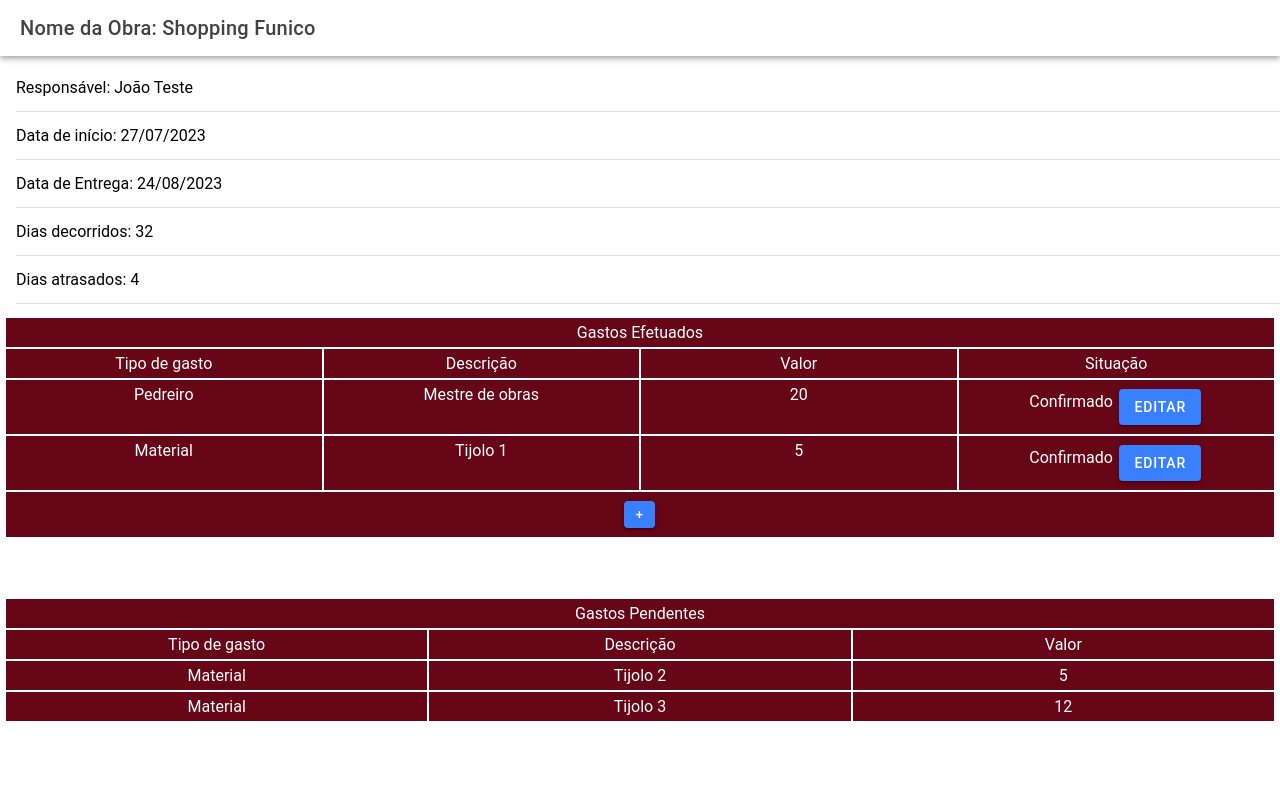
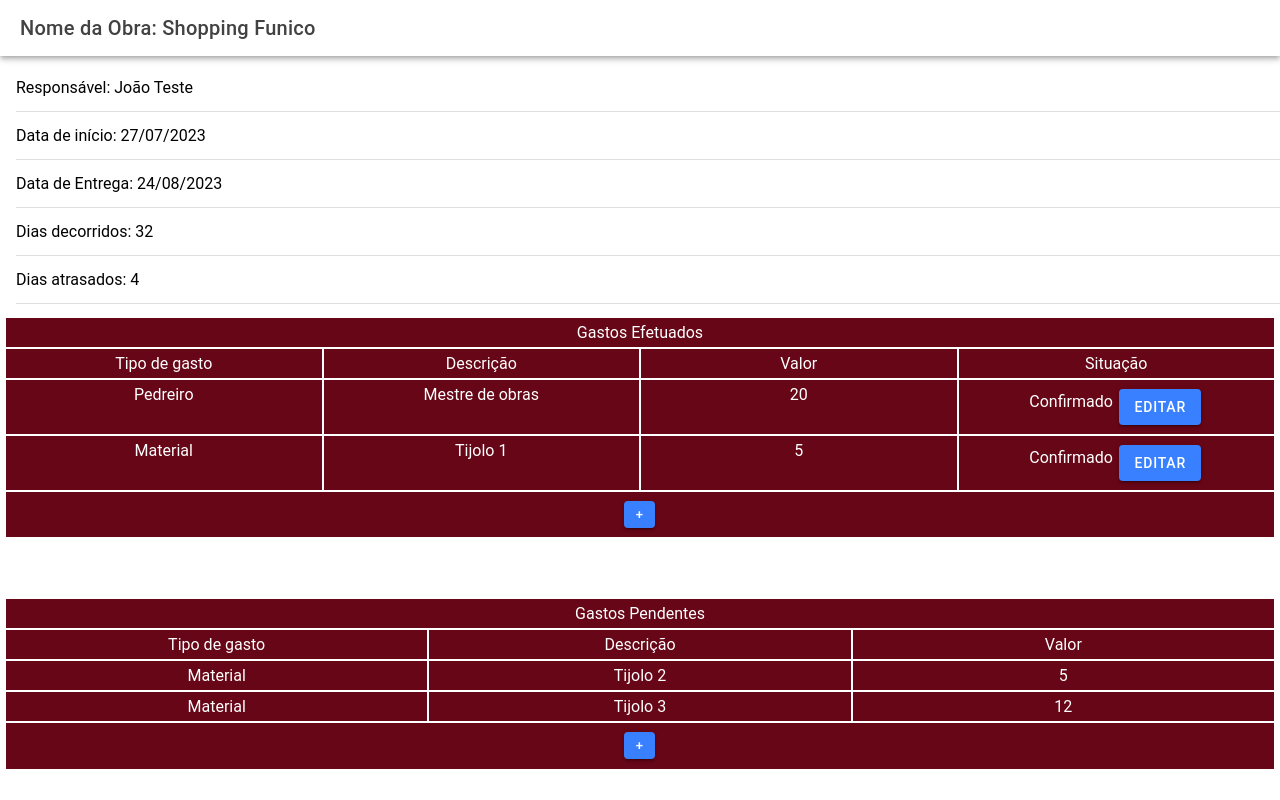
Before and after one commit to VictorJCFerreira/Pagina-FAMA, a React (Vite) app in the folder Fama-front/: page /obra in a window 1280 px wide. Built offline with nearby package versions, Linux system fonts and the light colour scheme.

Commit message:
Estou criando a interface de adicionar um novo gasto Pendente

```diff
--- a/Fama-front/src/components/TabelasDeGastos.tsx
+++ b/Fama-front/src/components/TabelasDeGastos.tsx
@@ -117,10 +117,20 @@ function TabelaGastosEfetuados() {
 export default TabelaGastosEfetuados;
 
 function TabelaGastosPendentes() {
+  const [mostrarModalAdicionarPendente, setMostrarModalAicionarPendente] = useState(false);
+
   const [TabelaGastosPendentes, setGastosEfetuados] = useState([
     { tipoDeGasto: "Material", descricao: "Tijolo 2", valor: 5 },
     { tipoDeGasto: "Material", descricao: "Tijolo 3", valor: 12 }
   ]);
+
+  function abrirModalAdicionarPendente() {
+    setMostrarModalAicionarPendente(true);
+  }
+
+  const handleFecharModalEditarSituação = () => {
+    setMostrarModalAicionarPendente(false);
+  }
 
   return (
       <IonGrid>
@@ -140,6 +150,15 @@ function TabelaGastosPendentes() {
           <IonCol>{item.valor}</IonCol>
         </IonRow>
       ))}
+
+      <IonRow>
+      <IonCol><IonButton size= "small" onClick={abrirModalAdicionarPendente}>+</IonButton></IonCol>
+      </IonRow>
+      <IonModal isOpen={mostrarModalAdicionarPendente} onDidDismiss={() => setMostrarModalAicionarPendente(false)}>
+      <div>Adicionar gasto Pendente</div>
+      <IonButton onClick={handleFecharModalEditarSituação}>Fechar</IonButton>
+      </IonModal>
+
 
       </IonGrid>
     );
@@ -204,6 +223,7 @@ function TabelaGastosPendentesComBotao() {
           </IonCol>
         </IonRow>
       ))}
+
        <IonModal isOpen={mostrarModal} onDidDismiss={handleFecharModal}  className="modal-centered">
         <div className="modal-content">
           <IonInput
```
